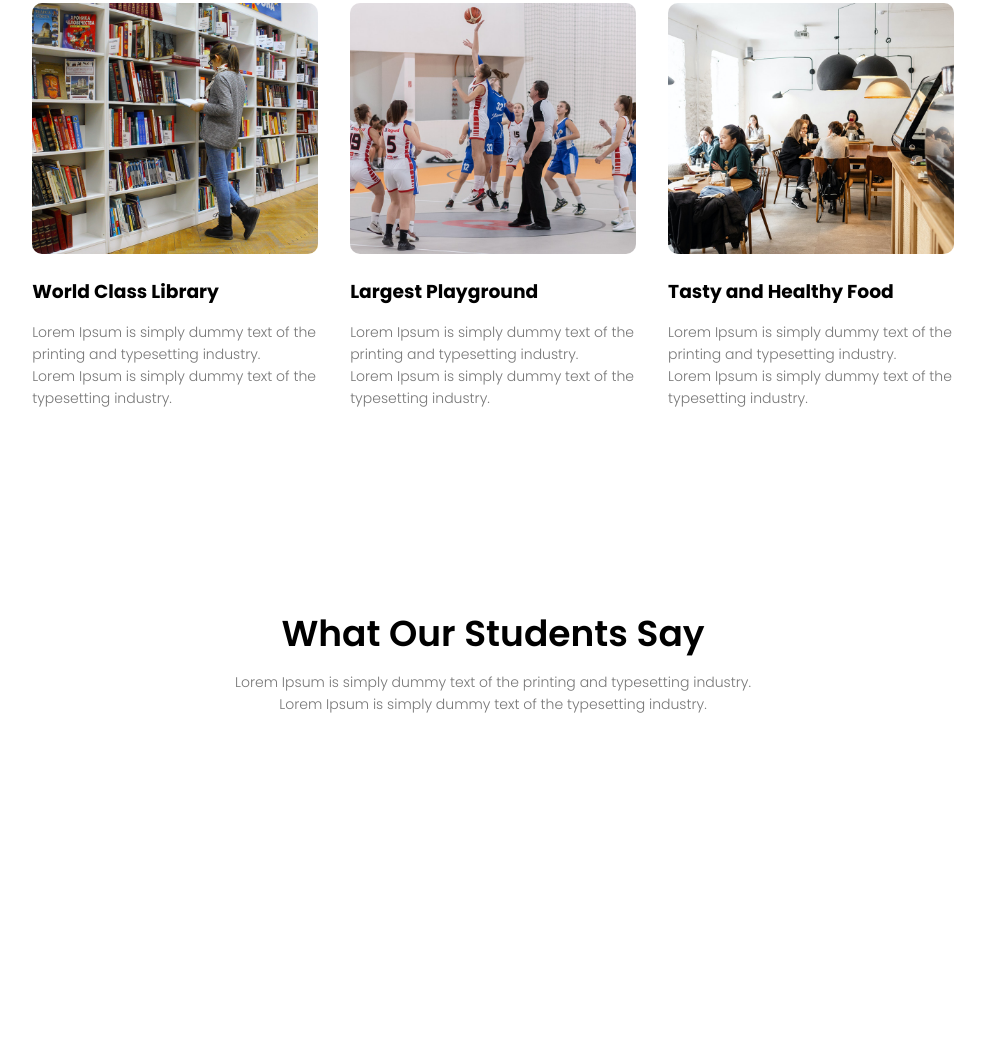
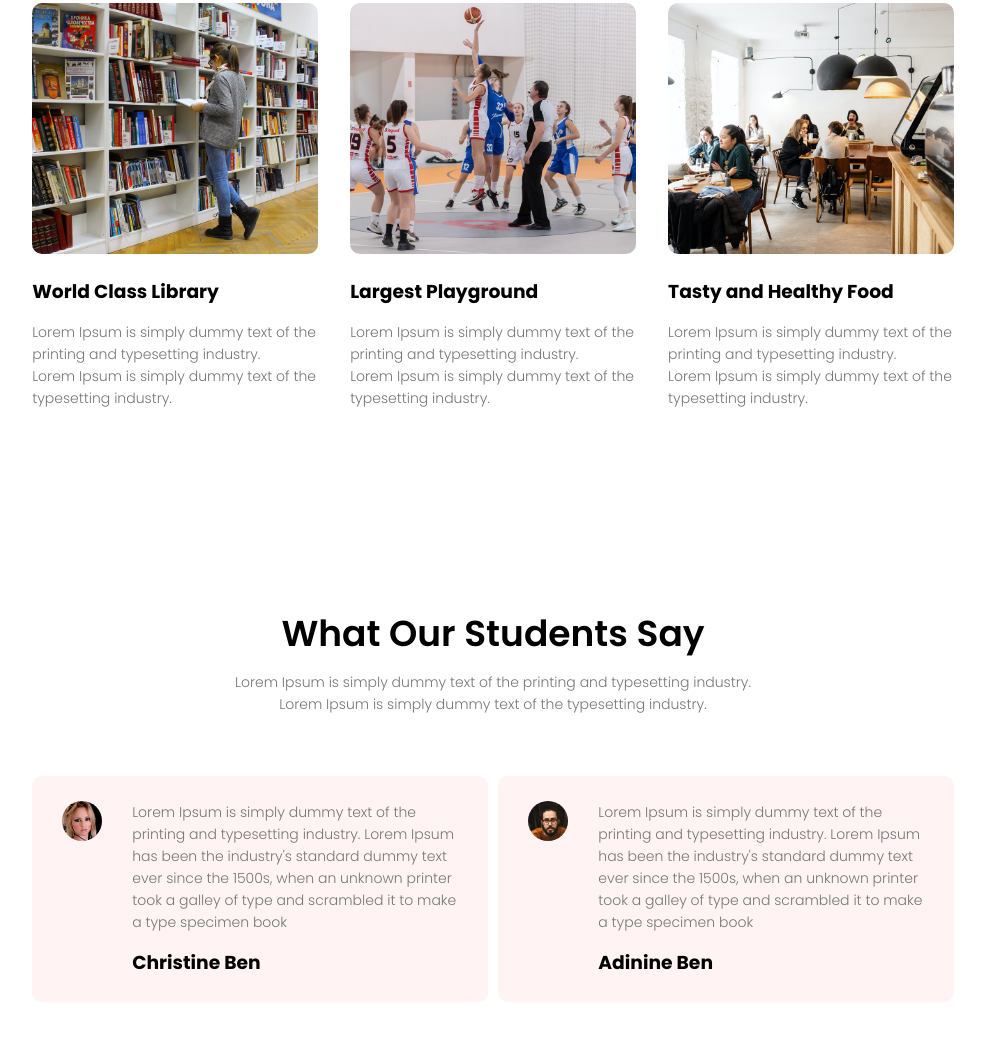
Before and after one commit to prernajajodia/Edu-world, a plain HTML site: page index.html in a window 1280 px wide. Shown: the part 2329-3380 px from the top of the page, without its empty margins (147-1132 px from the left). Before the commit the page ends 3054 px from the top, so only its background shows below. Drawn offline with Linux system fonts and the light colour scheme.

Commit message:
Testimonials section added

```diff
--- a/index.html
+++ b/index.html
@@ -132,6 +132,26 @@
         <h1>What Our Students Say</h1>
         <p>Lorem Ipsum is simply dummy text of the printing and typesetting industry.
             <br>Lorem Ipsum is simply dummy text of the typesetting industry.</p>
+        <div class="row">
+            <div class="testimonial-col">
+                <img src="img/user1.jpg" alt="">
+                <div>
+                    <p>Lorem Ipsum is simply dummy text of the printing and typesetting industry. Lorem Ipsum has
+                        been the industry's standard dummy text ever since the 1500s, when an unknown printer took a
+                        galley of type and scrambled it to make a type specimen book</p>
+                    <h3>Christine Ben</h3>
+                </div>
+            </div>
+            <div class="testimonial-col">
+                <img src="img/user2.jpg" alt="">
+                <div>
+                    <p>Lorem Ipsum is simply dummy text of the printing and typesetting industry. Lorem Ipsum has
+                        been the industry's standard dummy text ever since the 1500s, when an unknown printer took a
+                        galley of type and scrambled it to make a type specimen book</p>
+                    <h3>Adinine Ben</h3>
+                </div>
+            </div>
+        </div>
     </section>
 
 
--- a/style.css
+++ b/style.css
@@ -330,3 +330,31 @@ nav img {
     line-height: 22px;
     padding: 10px;
 }
+
+.testimonial-col {
+    flex-basis: 44%;
+    border-radius: 10px;
+    margin-bottom: 5%;
+    text-align: left;
+    background: #fff3f3;
+    cursor: pointer;
+    padding: 25px;
+    display: flex;
+}
+
+.testimonial-col img {
+    margin-left: 5px;
+    height: 40px;
+    margin-right: 30px;
+    border-radius: 30px;
+}
+
+.testimonial-col p {
+    padding: 0px;
+
+}
+
+.testimonials h3 {
+    margin-top: 15px;
+    text-align: left;
+}
```
